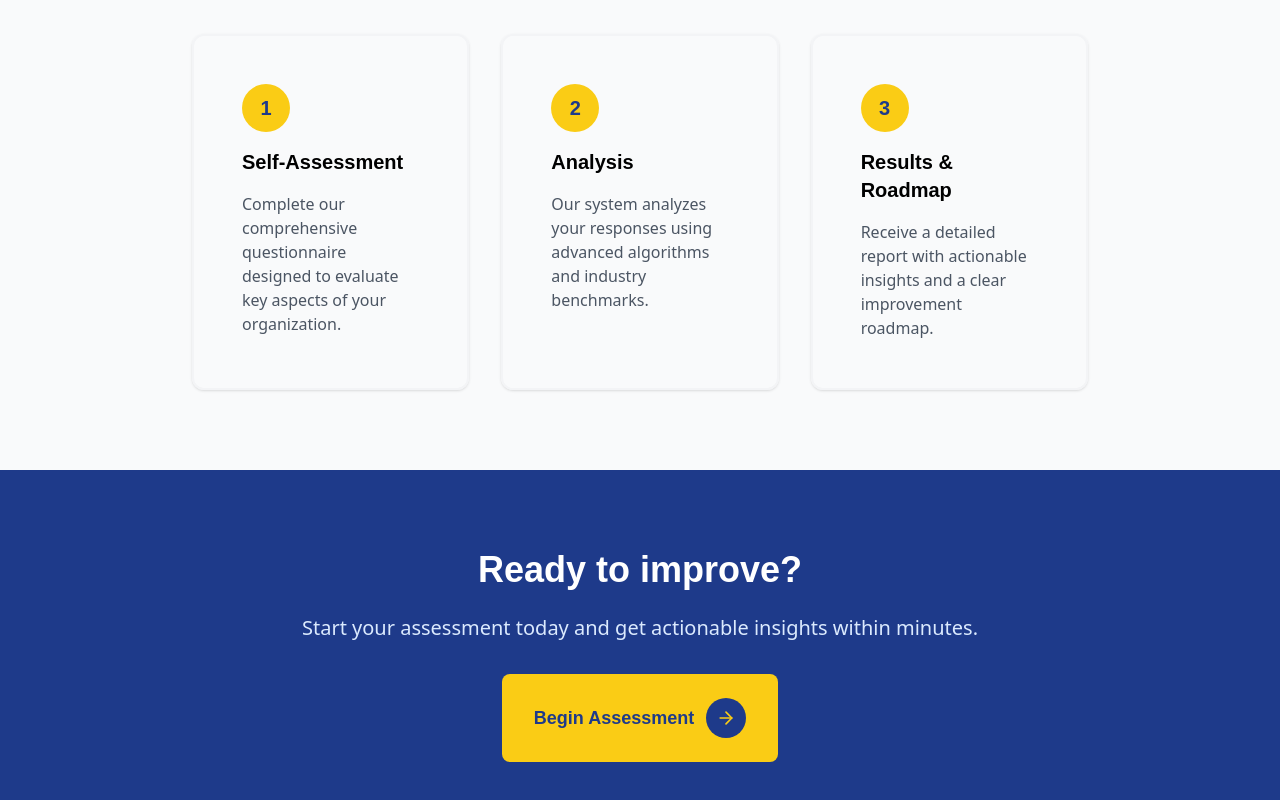
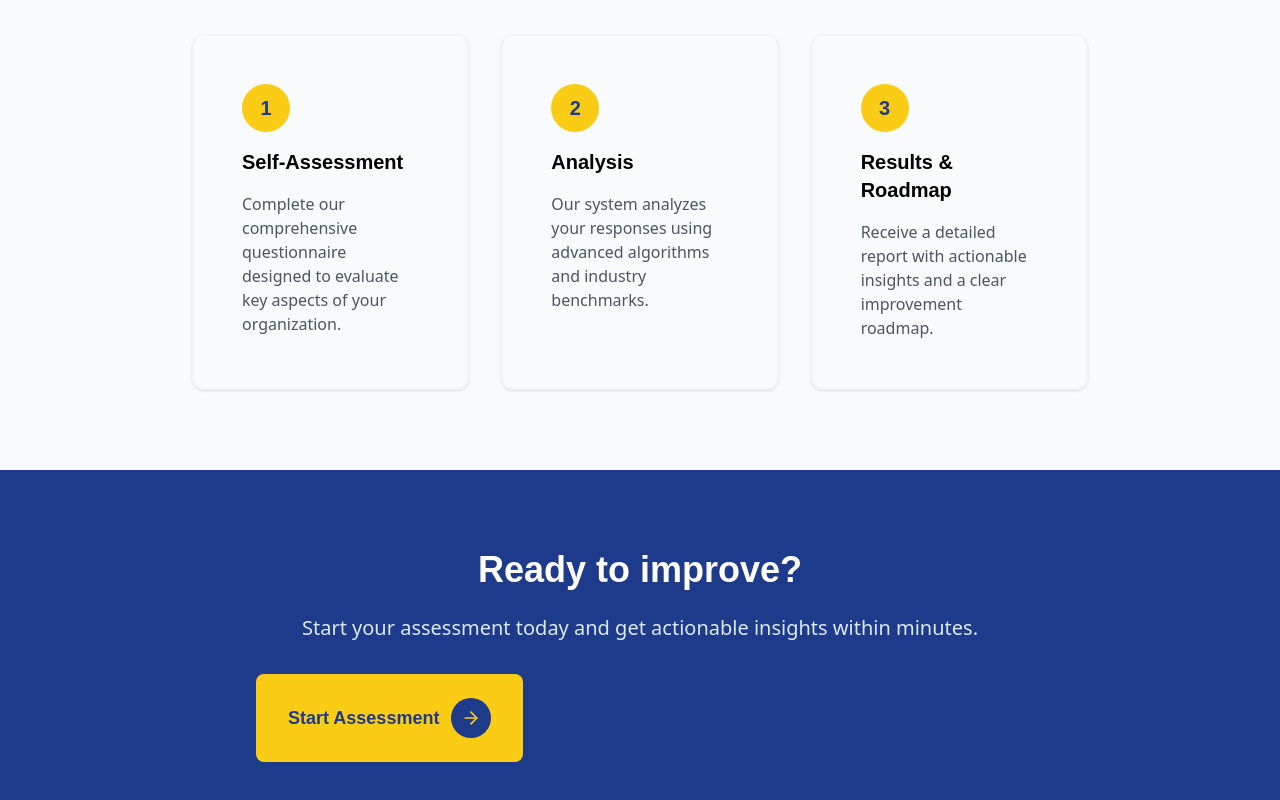
Before and after one commit to cbussalleu/Self-Assessment-v0.1, a Next.js app: page / in a window 1280 px wide. Shown: the part 1220-2020 px from the top of the page. Built offline with nearby package versions, Linux system fonts and the light colour scheme.

Commit message:
Update AssessmentPage.js

```diff
--- a/src/components/AssessmentPage.js
+++ b/src/components/AssessmentPage.js
@@ -49,9 +49,11 @@ const AssessmentPage = () => {
             <p className="text-xl mb-12 text-blue-100 leading-relaxed">
               An innovative assessment tool that helps you understand where you stand and guides you through the process of improvement, with outcome-oriented evaluation to produce quality insights.
             </p>
-            <StrategyzerButton onClick={() => window.open('TU_ENLACE_TYPEFORM', '_blank')}>
-              Start Assessment
-            </StrategyzerButton>
+            <StrategyzerButton
+  onClick={() => window.open('https://christianbussalleu.typeform.com/to/MB0YptnS', '_blank')}
+>
+  Start Assessment
+</StrategyzerButton>
           </div>
         </div>
       </section>
@@ -168,11 +170,10 @@ const AssessmentPage = () => {
               Start your assessment today and get actionable insights within minutes.
             </p>
             <StrategyzerButton
-              onClick={() => window.open('TU_ENLACE_TYPEFORM', '_blank')}
-              className="mx-auto"
-            >
-              Begin Assessment
-            </StrategyzerButton>
+  onClick={() => window.open('https://christianbussalleu.typeform.com/to/MB0YptnS', '_blank')}
+>
+  Start Assessment
+</StrategyzerButton>
           </div>
         </div>
       </section>
```
